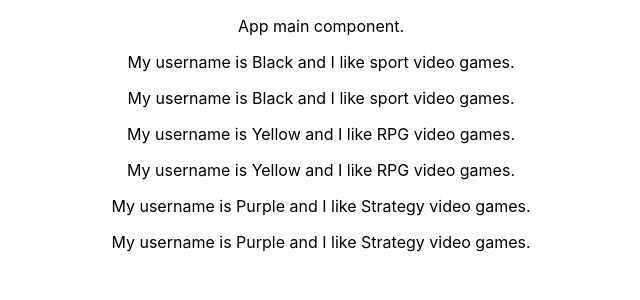
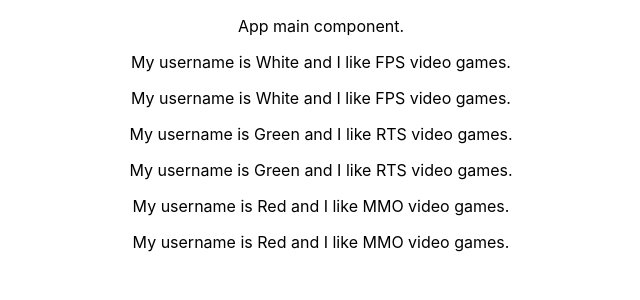
Before and after one commit to yros1/reactjs-the-base-syntax, a React (Create React App) app: page / in a window 1280 px wide. Shown: the top 300 px of the page, without its empty margins (319-959 px from the left). Built offline with nearby package versions, Linux system fonts and the light colour scheme.

Commit message:
Add state to the App component and pass state to UserOutput component

```diff
--- a/src/App.js
+++ b/src/App.js
@@ -4,13 +4,27 @@ import UserInput from './UserInput/UserInput';
 import UserOutput from './UserOutput/UserOutput';
 
 class App extends Component {
+  state = {
+    userOutput: [
+      { username: 'White', genre: 'FPS' },
+      { username: 'Green', genre: 'RTS' },
+      { username: 'Red', genre: 'MMO'}
+    ],
+    otherState : 'some other value'
+  }
+
+
+
   render() {
     return (
       <div className="App">
         <p>App main component.</p>
-        <UserOutput username='Black' genre='sport' />
-        <UserOutput username='Yellow' genre='RPG'/>
-        <UserOutput username='Purple' genre='Strategy'/>
+        <UserOutput username={this.state.userOutput[0].username}
+                    genre={this.state.userOutput[0].genre} />
+        <UserOutput username={this.state.userOutput[1].username}
+                    genre={this.state.userOutput[1].genre}/>
+        <UserOutput username={this.state.userOutput[2].username}
+                    genre={this.state.userOutput[2].genre}/>
       </div>
     );
   }
```
